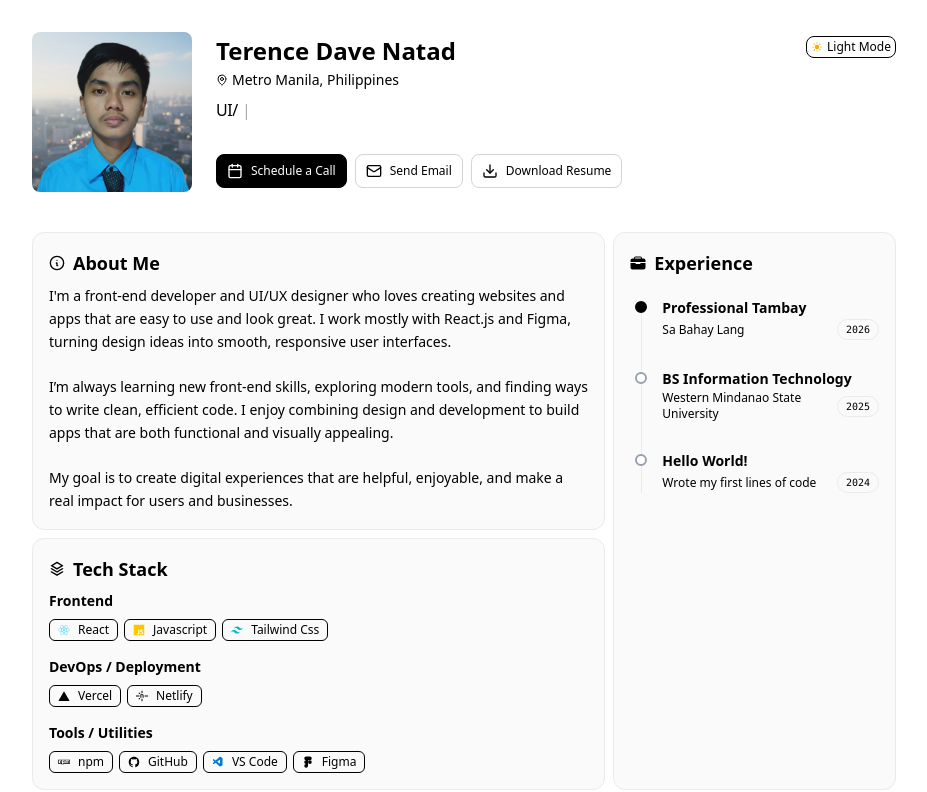
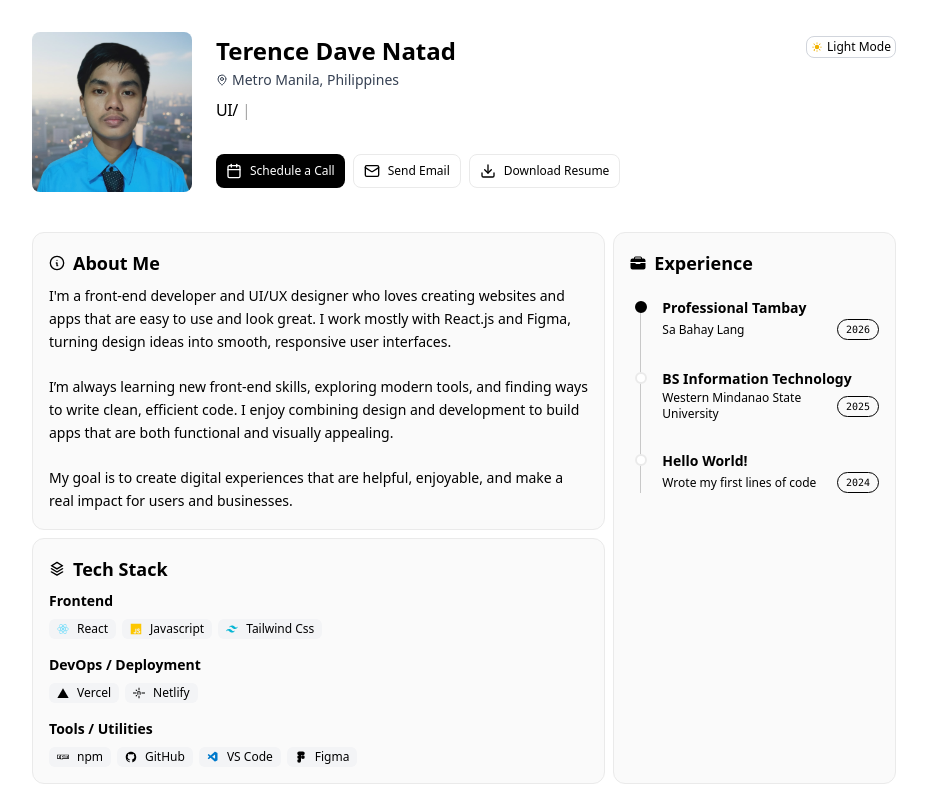
Before and after one commit to hasteeza/natadterencedave, a React (Vite) app: page /home in a window 1280 px wide. Shown: the top 792 px of the page, without its empty margins (176-1103 px from the left). Built offline with nearby package versions, Linux system fonts and the light colour scheme.

Commit message:
fix the theme mode

```diff
--- a/src/components/ActionButton.jsx
+++ b/src/components/ActionButton.jsx
@@ -13,7 +13,7 @@ export function ActionButton({ icon: Icon, label, theme }) {
   } else if (isSendEmail) {
     href = "mailto:natadterencedave@gmail.com";
   } else if (isDownloadResume) {
-    href = "/resume.pdf"; // Assuming resume is placed in public/resume.pdf
+    href = "/Terence_Dave_R._Natad_Resume.pdf";
     download = "Terence_Dave_Natad_Resume.pdf";
   }
 
@@ -25,16 +25,17 @@ export function ActionButton({ icon: Icon, label, theme }) {
       aria-label={label}
       className={`inline-flex items-center gap-2 rounded-lg px-2.5 py-2
         text-[8px] md:text-xs font-medium transition-all duration-200
-        border focus:outline-none focus:ring-2 focus:ring-blue-500 hover:-translate-y-1 hover:shadow-lg
+        text-foreground focus:outline-none focus:ring-2 focus:ring-blue-500 hover:-translate-y-1 hover:shadow-lg hover:bg-foreground/5
         ${
           isScheduleCall
             ? theme === "dark"
               ? "bg-white text-black border-white"
               : "bg-black text-white border-black"
             : theme === "dark"
-            ? "border-neutral-700 text-white hover:bg-neutral-800"
-            : "border-neutral-300 text-black hover:bg-neutral-100"
-        }`}
+            ? "border border-[#111111]"
+            : "border border-[#EAEAEA]"
+        }
+      `}
     >
       <Icon className="w-4 h-4 hidden sm:flex" />
       {label}
--- a/src/components/BentoCard.jsx
+++ b/src/components/BentoCard.jsx
@@ -1,13 +1,11 @@
 export function BentoCard({ theme, children, className = "" }) {
   return (
     <div
-      className={`relative overflow-hidden rounded-xl border p-4
-        ${
-          theme === "dark"
-            ? "border-[#222222] bg-[#111111]"
-            : "border-[#EAEAEA] bg-neutral-50"
-        }
-        ${className}`}
+      className={`relative overflow-hidden rounded-xl border ${
+        theme === "dark"
+          ? "border-[#222222] bg-[#111111]"
+          : "border-[#EAEAEA] bg-[#FAFAFA]"
+      } p-4 ${className}`}
     >
       {/* Slot */}
       <div className="relative z-10 h-full">{children}</div>
--- a/src/components/VerticalStepper.jsx
+++ b/src/components/VerticalStepper.jsx
@@ -7,8 +7,8 @@ export default function VerticalStepper({
     <div className="relative">
       {/* Vertical Line */}
       <div
-        className={`absolute left-[11px] top-0 h-full w-px ${
-          theme === "light" ? "bg-[#EAEAEA]" : "bg-[#222222]"
+        className={`absolute left-[10px] top-0 h-full w-px ${
+          theme === "dark" ? "bg-white/20" : "bg-black/20"
         }`}
       />
 
@@ -22,44 +22,30 @@ export default function VerticalStepper({
               <div
                 className={`absolute left-[11px] top-0 z-10 h-3 w-3 -translate-x-1/2 rounded-full border-2 transition-colors ${
                   isActive
-                    ? theme === "light"
-                      ? "bg-black border-black"
-                      : "bg-white border-white"
-                    : theme === "light"
-                    ? "bg-white border-gray-400 hover:bg-black hover:border-black"
-                    : "bg-black border-[#222222] hover:bg-white"
+                    ? theme === "dark"
+                      ? "bg-white border-white"
+                      : "bg-black border-black"
+                    : theme === "dark"
+                    ? "bg-[#111111] border-[#222222] hover:bg-white hover:border-white"
+                    : "bg-white border-[#EAEAEA] hover:bg-black hover:border-black"
                 }`}
               />
 
               {/* Step Content */}
               <div className="ml-8">
-                <h3
-                  className={`font-semibold text-sm leading-none ${
-                    theme === "light" ? "text-black" : "text-white"
-                  }`}
-                >
+                <h3 className="font-semibold text-sm leading-none text-foreground">
                   {step.title}
                 </h3>
 
                 <div className="mt-1 flex items-center justify-between">
                   {step.subtitle && (
-                    <p
-                      className={`text-xs ${
-                        theme === "light" ? "text-black" : "text-[#FFFFFF]"
-                      }`}
-                    >
+                    <p className="text-xs text-foreground/70">
                       {step.subtitle}
                     </p>
                   )}
 
                   {step.year && (
-                    <span
-                      className={`rounded-full border px-2 py-0.5 text-[10px] font-medium font-mono ${
-                        theme === "light"
-                          ? "border-[#EAEAEA]  text-black"
-                          : "border-[#222222]  text-white"
-                      }`}
-                    >
+                    <span className="rounded-full border border-foreground/20 px-2 py-0.5 text-[10px] font-medium font-mono text-foreground">
                       {step.year}
                     </span>
                   )}
--- a/src/hooks/use-theme.jsx
+++ /dev/null
@@ -1,28 +0,0 @@
-"use client";
-
-import { useEffect, useState } from "react";
-
-export function useTheme() {
-  const [theme, setTheme] = useState("light");
-  const [mounted, setMounted] = useState(false);
-
-  useEffect(() => {
-    setMounted(true);
-    const stored = localStorage.getItem("theme");
-    const systemTheme = window.matchMedia("(prefers-color-scheme: dark)")
-      .matches
-      ? "dark"
-      : "light";
-    const initialTheme = stored || systemTheme;
-
-    setTheme(initialTheme);
-  }, []);
-
-  const toggleTheme = () => {
-    const newTheme = theme === "light" ? "dark" : "light";
-    setTheme(newTheme);
-    localStorage.setItem("theme", newTheme);
-  };
-
-  return { theme, toggleTheme, mounted };
-}
--- a/src/pages/Homepage.jsx
+++ b/src/pages/Homepage.jsx
@@ -116,9 +116,9 @@ export default function Homepage() {
                   <button
                     onClick={toggleTheme}
                     className={`group flex items-center gap-1 px-1 py-0.5 rounded-lg border transition-all duration-300 focus:outline-none hover:scale-105 hover:shadow-lg cursor-pointer ${
-                      theme === "light"
-                        ? "bg-white border-black text-black hover:bg-black hover:text-white"
-                        : "bg-[#111111] border-gray-300 text-white hover:bg-white hover:text-black"
+                      theme === "dark"
+                        ? "border-[#222222] bg-[#111111] text-white hover:bg-white hover:text-black"
+                        : "border-gray-300 bg-white text-black hover:bg-black hover:text-white"
                     }`}
                     aria-label="Toggle theme"
                   >
@@ -156,7 +156,7 @@ export default function Homepage() {
               {/* Location */}
               <p
                 className={`mt-1 flex items-center gap-1 text-xs sm:text-sm ${
-                  theme === "dark" ? "text-white" : "text-black"
+                  theme === "dark" ? "text-gray-300" : "text-gray-700"
                 }`}
               >
                 <MapPin className="w-3 h-3 shrink-0" />
@@ -253,7 +253,7 @@ export default function Homepage() {
                   <IoBriefcase className="w-4 h-4" />
                   <h2
                     className={`text-lg font-bold ${
-                      theme === "light" ? "text-black" : "text-white"
+                      theme === "dark" ? "text-white" : "text-black"
                     }`}
                   >
                     Experience
@@ -281,15 +281,33 @@ export default function Homepage() {
                 <div>
                   <h3 className="font-semibold text-sm mb-2">Frontend</h3>
                   <div className=" flex flex-wrap gap-1.5">
-                    <span className="inline-flex items-center gap-2 text-xs px-2 py-0.5 rounded-md bg-foreground/5 border border-foreground/10">
+                    <span
+                      className={`inline-flex items-center gap-2 text-xs px-2 py-0.5 rounded-md ${
+                        theme === "dark"
+                          ? "bg-gray-950 border-gray-600 text-white"
+                          : "bg-gray-100 border-gray-300 text-black"
+                      }`}
+                    >
                       <IoLogoReact className="text-[#61DAFB]" />
                       React
                     </span>
-                    <span className="inline-flex items-center gap-2 text-xs px-2 py-0.5 rounded-md bg-foreground/5 border border-foreground/10">
+                    <span
+                      className={`inline-flex items-center gap-2 text-xs px-2 py-0.5 rounded-md ${
+                        theme === "dark"
+                          ? "bg-gray-950 border-gray-600 text-white"
+                          : "bg-gray-100 border-gray-300 text-black"
+                      }`}
+                    >
                       <IoLogoJavascript className="text-yellow-400" />
                       Javascript
                     </span>
-                    <span className="inline-flex items-center gap-2 text-xs px-2 py-0.5 rounded-md bg-foreground/5 border border-foreground/10">
+                    <span
+                      className={`inline-flex items-center gap-2 text-xs px-2 py-0.5 rounded-md ${
+                        theme === "dark"
+                          ? "bg-gray-950 border-gray-600 text-white"
+                          : "bg-gray-100 border-gray-300 text-black"
+                      }`}
+                    >
                       <RiTailwindCssFill className="text-[#06B6D4]" />
                       Tailwind Css
                     </span>
@@ -300,11 +318,23 @@ export default function Homepage() {
                     DevOps / Deployment
                   </h3>
                   <div className=" flex flex-wrap gap-1.5">
-                    <span className="inline-flex items-center gap-2 text-xs px-2 py-0.5 rounded-md bg-foreground/5 border border-foreground/10">
+                    <span
+                      className={`inline-flex items-center gap-2 text-xs px-2 py-0.5 rounded-md ${
+                        theme === "dark"
+                          ? "bg-gray-950 border-gray-600 text-white"
+                          : "bg-gray-100 border-gray-300 text-black"
+                      }`}
+                    >
                       <IoLogoVercel />
                       Vercel
                     </span>
-                    <span className="inline-flex items-center gap-2 text-xs px-2 py-0.5 rounded-md bg-foreground/5 border border-foreground/10">
+                    <span
+                      className={`inline-flex items-center gap-2 text-xs px-2 py-0.5 rounded-md ${
+                        theme === "dark"
+                          ? "bg-gray-950 border-gray-600 text-white"
+                          : "bg-gray-100 border-gray-300 text-black"
+                      }`}
+                    >
                       <SiNetlify />
                       Netlify
                     </span>
@@ -315,19 +345,43 @@ export default function Homepage() {
                     Tools / Utilities
                   </h3>
                   <div className=" flex flex-wrap gap-1.5">
-                    <span className="inline-flex items-center gap-2 text-xs px-2 py-0.5 rounded-md bg-foreground/5 border border-foreground/10">
+                    <span
+                      className={`inline-flex items-center gap-2 text-xs px-2 py-0.5 rounded-md ${
+                        theme === "dark"
+                          ? "bg-gray-950 border-gray-600 text-white"
+                          : "bg-gray-100 border-gray-300 text-black"
+                      }`}
+                    >
                       <IoLogoNpm />
                       npm
                     </span>
-                    <span className="inline-flex items-center gap-2 text-xs px-2 py-0.5 rounded-md bg-foreground/5 border border-foreground/10">
+                    <span
+                      className={`inline-flex items-center gap-2 text-xs px-2 py-0.5 rounded-md ${
+                        theme === "dark"
+                          ? "bg-gray-950 border-gray-600 text-white"
+                          : "bg-gray-100 border-gray-300 text-black"
+                      }`}
+                    >
                       <IoLogoGithub />
                       GitHub
                     </span>
-                    <span className="inline-flex items-center gap-2 text-xs px-2 py-0.5 rounded-md bg-foreground/5 border border-foreground/10">
+                    <span
+                      className={`inline-flex items-center gap-2 text-xs px-2 py-0.5 rounded-md ${
+                        theme === "dark"
+                          ? "bg-gray-950 border-gray-600 text-white"
+                          : "bg-gray-100 border-gray-300 text-black"
+                      }`}
+                    >
                       <VscVscode className="text-[#007ACC]" />
                       VS Code
                     </span>
-                    <span className="inline-flex items-center gap-2 text-xs px-2 py-0.5 rounded-md bg-foreground/5 border border-foreground/10">
+                    <span
+                      className={`inline-flex items-center gap-2 text-xs px-2 py-0.5 rounded-md ${
+                        theme === "dark"
+                          ? "bg-gray-950 border-gray-600 text-white"
+                          : "bg-gray-100 border-gray-300 text-black"
+                      }`}
+                    >
                       <IoLogoFigma />
                       Figma
                     </span>
@@ -377,9 +431,11 @@ export default function Homepage() {
                     </h3>
                     <p className="text-xs">Online Sci-Cal</p>
                     <p
-                      className={`text-xs text-foreground/50 ${
-                        theme === "dark" ? "bg-black" : "bg-[#EAEAEA]"
-                      } font-mono px-2 py-1 rounded-md inline-block mt-1`}
+                      className={`text-xs font-mono px-2 py-1 rounded-md inline-block mt-1 ${
+                        theme === "dark"
+                          ? "text-white bg-black"
+                          : "text-black bg-[#EAEAEA]"
+                      }`}
                     >
                       sci-cal.netlify.app
                     </p>
@@ -398,9 +454,11 @@ export default function Homepage() {
                     <h3 className="text-sm font-semibold">PokeWeb</h3>
                     <p className="text-xs">Online Pokedex</p>
                     <p
-                      className={`text-xs text-foreground/50 ${
-                        theme === "dark" ? "bg-black" : "bg-[#EAEAEA]"
-                      } font-mono px-2 py-1 rounded-md inline-block mt-1`}
+                      className={`text-xs font-mono px-2 py-1 rounded-md inline-block mt-1 ${
+                        theme === "dark"
+                          ? "text-white bg-black"
+                          : "text-black bg-[#EAEAEA]"
+                      }`}
                     >
                       pokeweb.netlify.app
                     </p>
@@ -419,9 +477,11 @@ export default function Homepage() {
                     <h3 className="text-sm font-semibold">IVET</h3>
                     <p className="text-xs">Industry Visit Educational Tour</p>
                     <p
-                      className={`text-xs text-foreground/50 ${
-                        theme === "dark" ? "bg-black" : "bg-[#EAEAEA]"
-                      } font-mono px-2 py-1 rounded-md inline-block mt-1`}
+                      className={`text-xs font-mono px-2 py-1 rounded-md inline-block mt-1 ${
+                        theme === "dark"
+                          ? "text-white bg-black"
+                          : "text-black bg-[#EAEAEA]"
+                      }`}
                     >
                       ivet.netlify.app
                     </p>
@@ -443,9 +503,9 @@ export default function Homepage() {
                     target="_blank"
                     className={`block p-2 rounded-md transition-colors ${
                       theme === "dark"
-                        ? "bg-black hover:bg-gray-900 "
-                        : "bg-[#EAEAEA] hover:bg-gray-300"
-                    } `}
+                        ? "bg-black hover:bg-gray-900"
+                        : "bg-[#F3F4F6] hover:bg-gray-200"
+                    }`}
                     href="https://www.freecodecamp.org/certification/fcc21caa065-c80a-4fbe-9fb6-585b84f639a2/responsive-web-design"
                   >
                     <h3 className="font-semibold text-sm">
@@ -458,8 +518,8 @@ export default function Homepage() {
                     className={`block p-2 rounded-md transition-colors ${
                       theme === "dark"
                         ? "bg-black hover:bg-gray-900"
-                        : "bg-[#EAEAEA] hover:bg-gray-300"
-                    } `}
+                        : "bg-[#F3F4F6] hover:bg-gray-200"
+                    }`}
                     href="https://www.linkedin.com/learning/certificates/c7c1b465aa770722c0ab57b4b62ba1b92f35cc353b97cede8e8042582e6f95fd?trk=share_certificate"
                   >
                     <h3 className="font-semibold text-sm">Learn CSS</h3>
@@ -470,8 +530,8 @@ export default function Homepage() {
                     className={`block p-2 rounded-md transition-colors ${
                       theme === "dark"
                         ? "bg-black hover:bg-gray-900"
-                        : "bg-[#EAEAEA] hover:bg-gray-300"
-                    } `}
+                        : "bg-[#F3F4F6] hover:bg-gray-200"
+                    }`}
                     href="https://www.linkedin.com/learning/certificates/d4267231d69763d1703201b77133538f5fb63e381ba5ae1f8cd7803136d7dee2?trk=share_certificate"
                   >
                     <h3 className="font-semibold text-sm">
@@ -485,8 +545,8 @@ export default function Homepage() {
                     className={`block p-2 rounded-md transition-colors ${
                       theme === "dark"
                         ? "bg-black hover:bg-gray-900"
-                        : "bg-[#EAEAEA] hover:bg-gray-300"
-                    } `}
+                        : "bg-[#F3F4F6] hover:bg-gray-200"
+                    }`}
                   >
                     <h3 className="font-semibold text-sm">
                       ReactJS for Beginners
@@ -541,7 +601,7 @@ export default function Homepage() {
                   {" "}
                   <a
                     className="gap-2 p-1.5 rounded-lg border hover:-translate-y-1 duration-200 transition-all hover:shadow-lg"
-                    href=""
+                    href="mailto:natadterencedave@gmail.com"
                   >
                     <div className="text-[9px]">
                       <div className="inline-flex items-center gap-2">
@@ -556,7 +616,7 @@ export default function Homepage() {
                   </a>
                   <a
                     className="gap-2 p-1.5 rounded-lg border hover:-translate-y-1 duration-200 transition-all hover:shadow-lg"
-                    href=""
+                    href="https://calendly.com/natadterencedave"
                   >
                     <div className="text-[9px]">
                       <div className="inline-flex items-center gap-2">
```
Also changed, not shown: src/components/Footer.jsx (+2 -6 lines), src/contexts/ThemeContext.jsx (+23 -2 lines), 1 other file (tests, documents, lock files or other folders).
